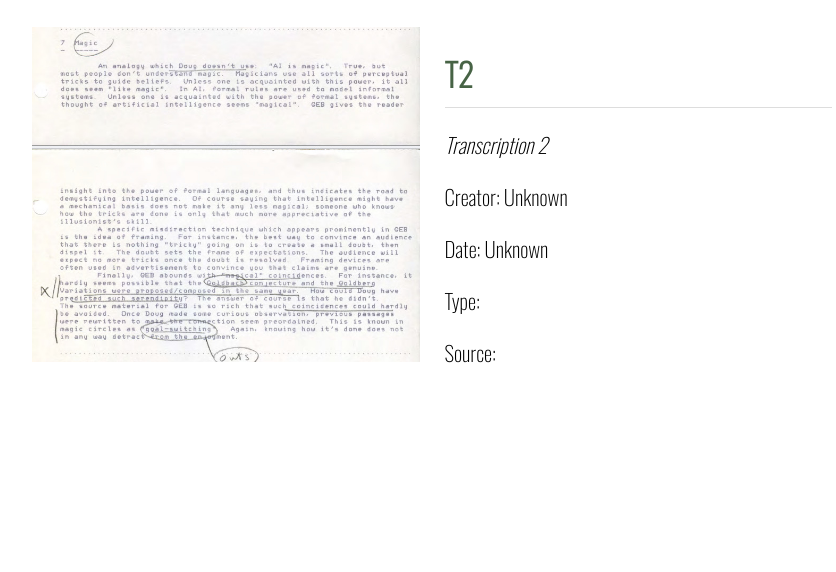
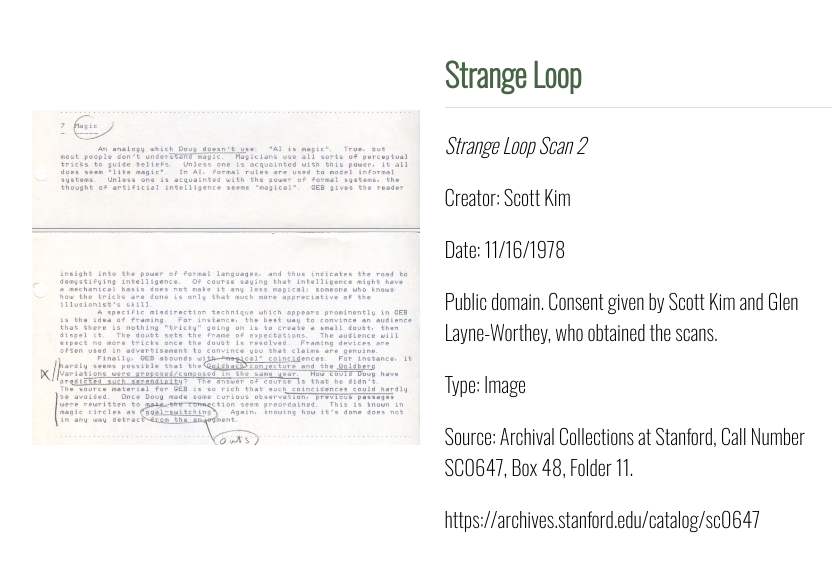
Before and after one commit to victoryang-stack/StrangeLoop, a Jekyll site: the page built from _mindoc_media/T2.md, in a window 1280 px wide. Shown: the top 572 px of the page, without its empty margins (208-1044 px from the left). Built offline with Jekyll 4.4.1, drawn with Linux system fonts in a browser that asks for light colours.

Commit message:
Update T2.md

```diff
--- a/_mindoc_media/T2.md
+++ b/_mindoc_media/T2.md
@@ -3,17 +3,17 @@ page: source
 title: T2
 media_type: image
 
-_title: T2
-description: Transcription 2
-creator: Unknown
-_date: Unknown
-rights:
-type:
-source:
-identifier:
+_title: Strange Loop
+description: Strange Loop Scan 2
+creator: Scott Kim
+_date: 11/16/1978
+rights: Public domain. Consent given by Scott Kim and Glen Layne-Worthey, who obtained the scans.
+type: Image
+source: Archival Collections at Stanford, Call Number SC0647, Box 48, Folder 11.
+identifier: https://archives.stanford.edu/catalog/sc0647
 contributor:
 format:
-credit_(IPTC):
+credit_(IPTC): Digitization by Glen Layne-Worthey, courtesy of Archival Collections at Stanford
 date_created_(IPTC):
 
 _path: /assets/img/Images/T2.jpeg
```
